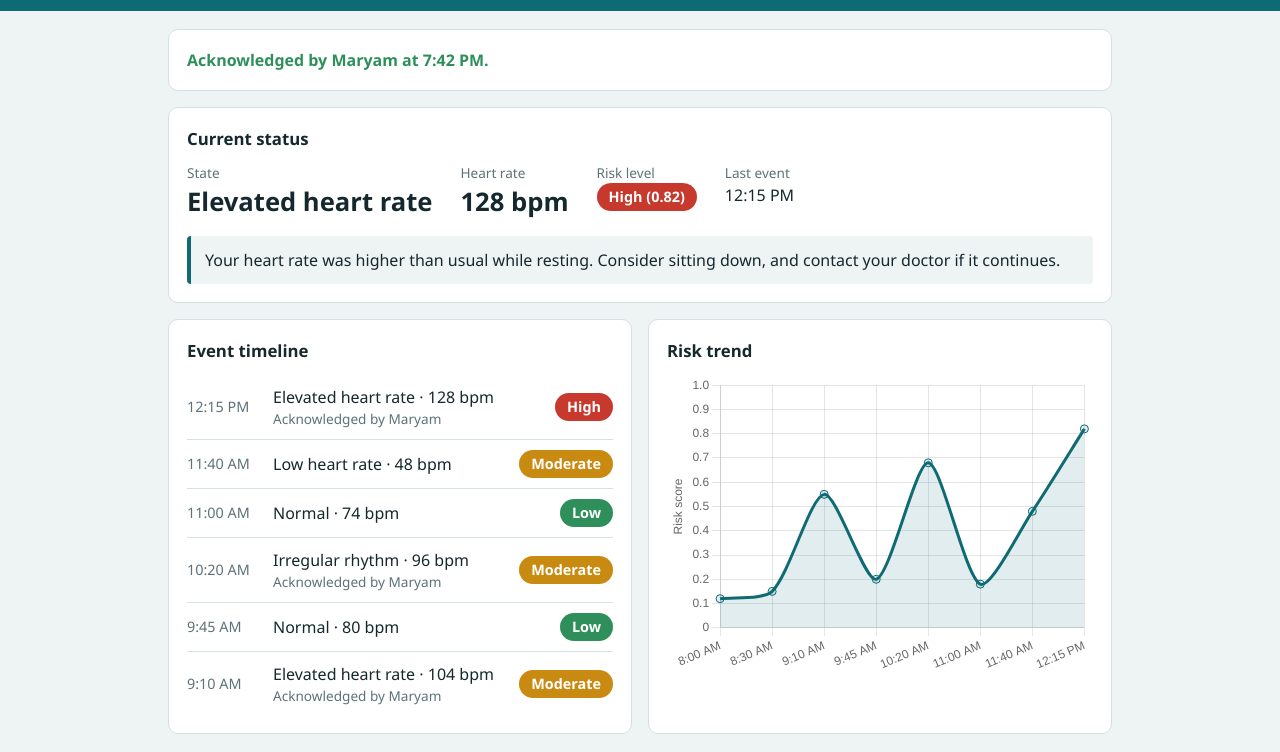
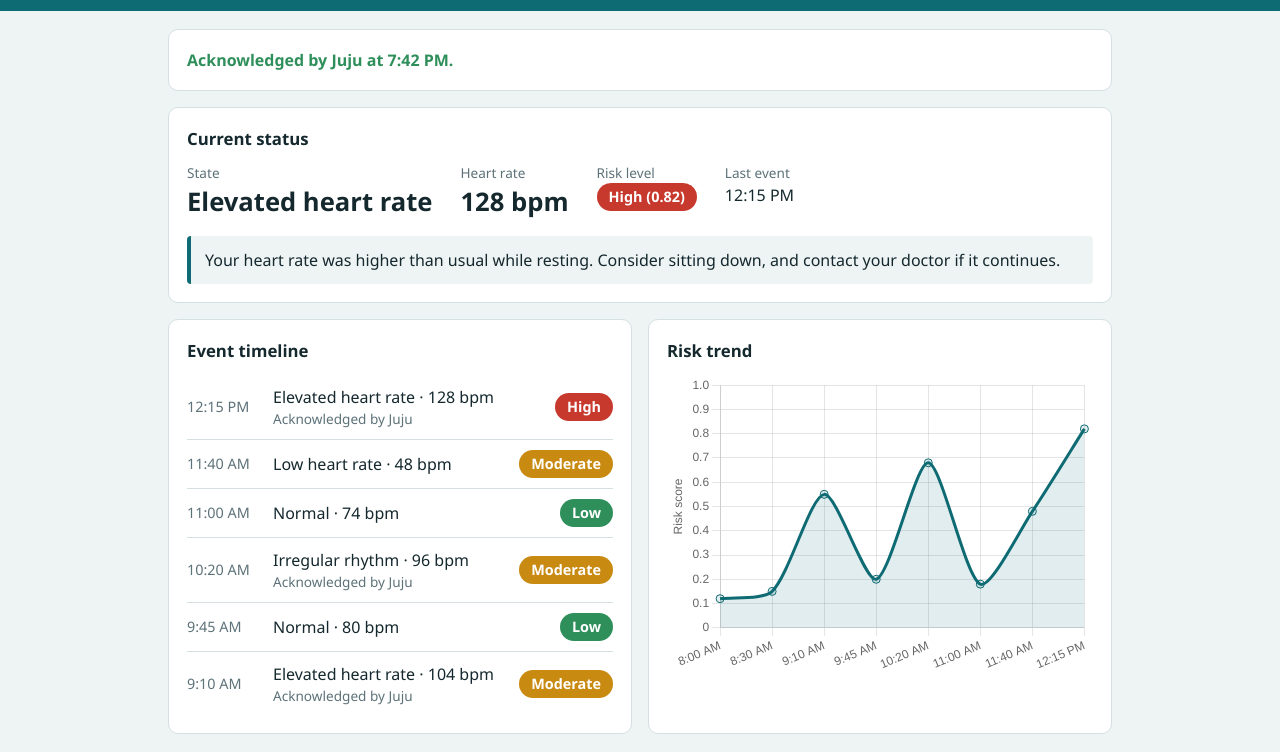
Before and after one commit to juju649/Moni-Buddy, a plain HTML site: page dashboard/index.html in a window 1280 px wide. Both pictures are taken after a click on the button "Acknowledge alert". Shown: the part 70-822 px from the top of the page. Drawn offline with nearby package versions, Linux system fonts and the light colour scheme.

```diff
--- a/dashboard/index.html
+++ b/dashboard/index.html
@@ -137,9 +137,9 @@
   const events = [
     { event_id: "e1", patient_id: "p1", state: "normal",          risk: 0.12, hr: 72,  timestamp: "2026-10-30T08:00:00Z", acknowledged_by: null, acknowledged_at: null },
     { event_id: "e2", patient_id: "p1", state: "normal",          risk: 0.15, hr: 76,  timestamp: "2026-10-30T08:30:00Z", acknowledged_by: null, acknowledged_at: null },
-    { event_id: "e3", patient_id: "p1", state: "elevated_hr",     risk: 0.55, hr: 104, timestamp: "2026-10-30T09:10:00Z", acknowledged_by: "Maryam", acknowledged_at: "2026-10-30T09:15:00Z" },
+    { event_id: "e3", patient_id: "p1", state: "elevated_hr",     risk: 0.55, hr: 104, timestamp: "2026-10-30T09:10:00Z", acknowledged_by: "Juju", acknowledged_at: "2026-10-30T09:15:00Z" },
     { event_id: "e4", patient_id: "p1", state: "normal",          risk: 0.20, hr: 80,  timestamp: "2026-10-30T09:45:00Z", acknowledged_by: null, acknowledged_at: null },
-    { event_id: "e5", patient_id: "p1", state: "irregular_rhythm", risk: 0.68, hr: 96,  timestamp: "2026-10-30T10:20:00Z", acknowledged_by: "Maryam", acknowledged_at: "2026-10-30T10:24:00Z" },
+    { event_id: "e5", patient_id: "p1", state: "irregular_rhythm", risk: 0.68, hr: 96,  timestamp: "2026-10-30T10:20:00Z", acknowledged_by: "Juju", acknowledged_at: "2026-10-30T10:24:00Z" },
     { event_id: "e6", patient_id: "p1", state: "normal",          risk: 0.18, hr: 74,  timestamp: "2026-10-30T11:00:00Z", acknowledged_by: null, acknowledged_at: null },
     { event_id: "e7", patient_id: "p1", state: "low_hr",          risk: 0.48, hr: 48,  timestamp: "2026-10-30T11:40:00Z", acknowledged_by: null, acknowledged_at: null },
     { event_id: "e8", patient_id: "p1", state: "elevated_hr",     risk: 0.82, hr: 128, timestamp: "2026-10-30T12:15:00Z", acknowledged_by: null, acknowledged_at: null }
@@ -219,7 +219,7 @@
     const id = document.getElementById("alert").dataset.id;
     const ev = events.find(e => e.event_id === id);
     if (!ev) return;
-    ev.acknowledged_by = "Maryam";            // later: the logged-in user
+    ev.acknowledged_by = "Juju";            // later: the logged-in user
     ev.acknowledged_at = new Date().toISOString();
     const note = document.getElementById("ackNote");
     note.textContent = "Acknowledged by " + ev.acknowledged_by + " at " + fmtTime(ev.acknowledged_at) + ".";
```
